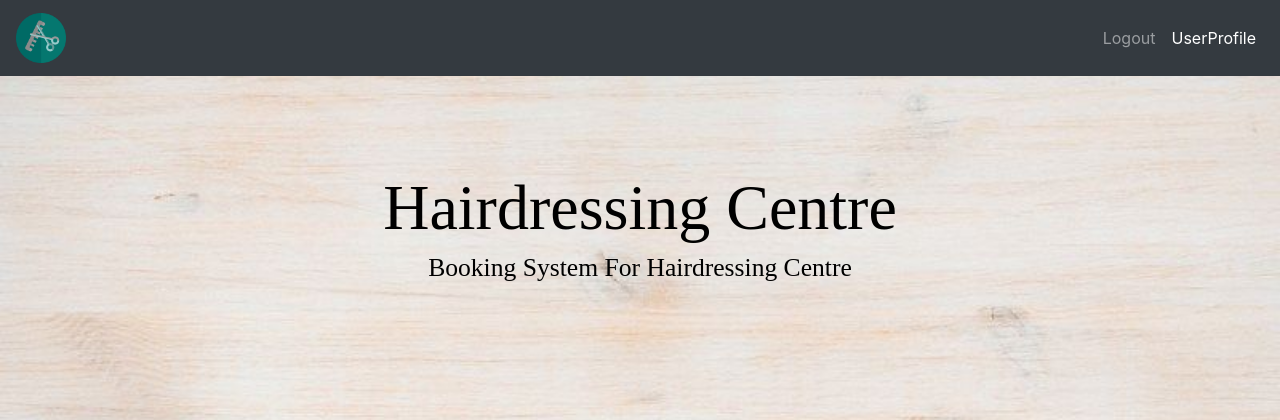
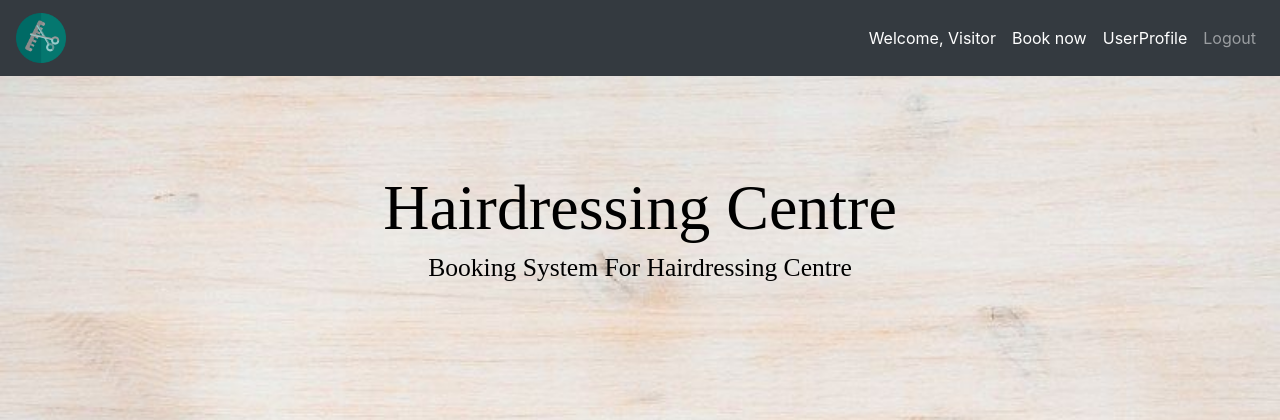
Before and after one commit to a357755680/T13_02_Agile_Website, a PHP site: page /HomePage.php in a window 1280 px wide. Shown: the top 420 px of the page. Run offline with PHP 8.4, Linux system fonts and the light colour scheme; the visitor is signed in with stand-in values (Sample User, id 1); some libraries are stand-ins or nearby versions; some web fonts are replaced.

Commit message:
Update HomePage.php

```diff
--- a/web/HomePage.php
+++ b/web/HomePage.php
@@ -50,11 +50,17 @@
 
         else{?>
             <ul class="navbar-nav ml-auto">
-            <li class="nav-item">
-                <a class="nav-link" href="HomePage.html">Logout</a>
+             <li class="nav-item active">
+                <a class="nav-link" href="#">Welcome, <span id="name1">Visitor</span> <span class="sr-only">(current)</span></a>
+            </li>
+             <li class="nav-item">
+                <a class="nav-link active" href="Booking.html">Book now</a>
             </li>
             <li class="nav-item">
                 <a class="nav-link active" href="UserProfile.html">UserProfile</a>
+            </li>
+            <li class="nav-item">
+                <a class="nav-link" href="HomePage.html">Logout</a>
             </li>
         </ul>
         <?php } ?>
```
